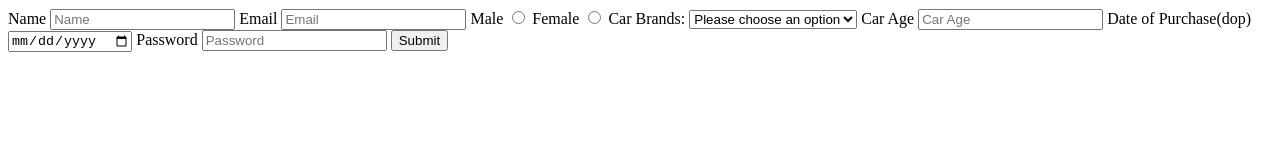
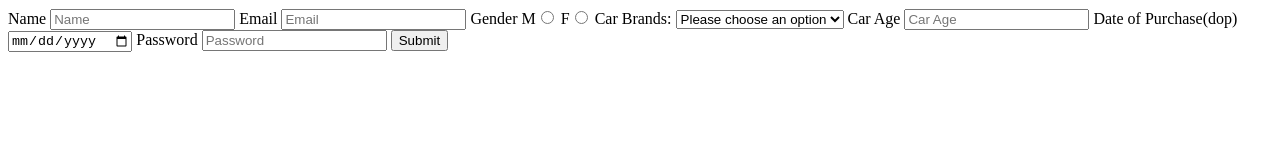
Before and after one commit to acciojob/car-insurance-form-raza-shahi, a website: page main.html in a window 1280 px wide. Drawn offline with Linux system fonts and the light colour scheme.

Commit message:
created a submission

```diff
--- a/main.html
+++ b/main.html
@@ -16,10 +16,9 @@
     <input type="email" id="email" required placeholder="Email">
 
 
-    <label for="gender-male">Male</label>
-    <input type="radio" name="gender" id="gender-male" value="male">
-    <label for="gender-female">Female</label>
-    <input type="radio" name="gender" id="gender-female" value="female">
+    <label>Gender</label>
+    M<input type="radio" name="gender" id="gender" value="male">
+    F<input type="radio" name="gender" id="gender" value="female">
 
     <label for="cars">Car Brands:</label>
     <select id="cars" name="cars" placeholder="Select a car">
```
